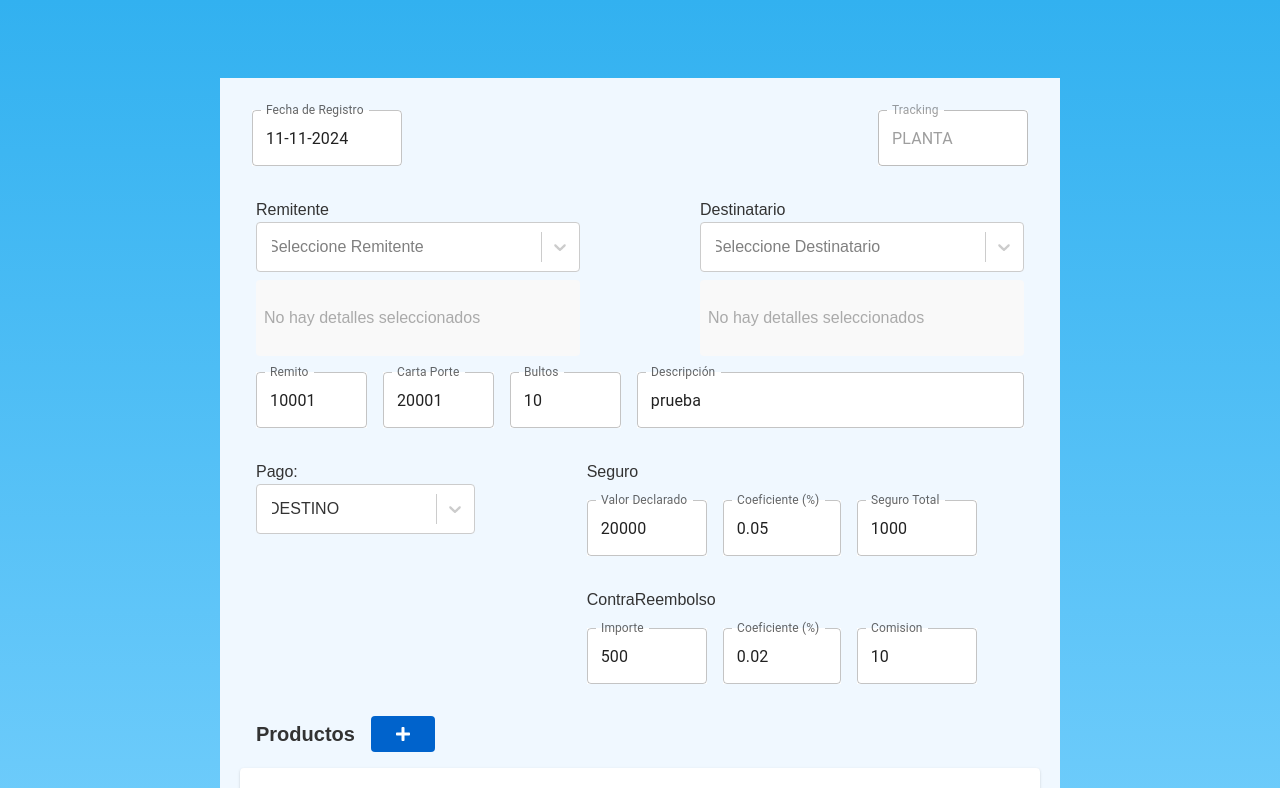
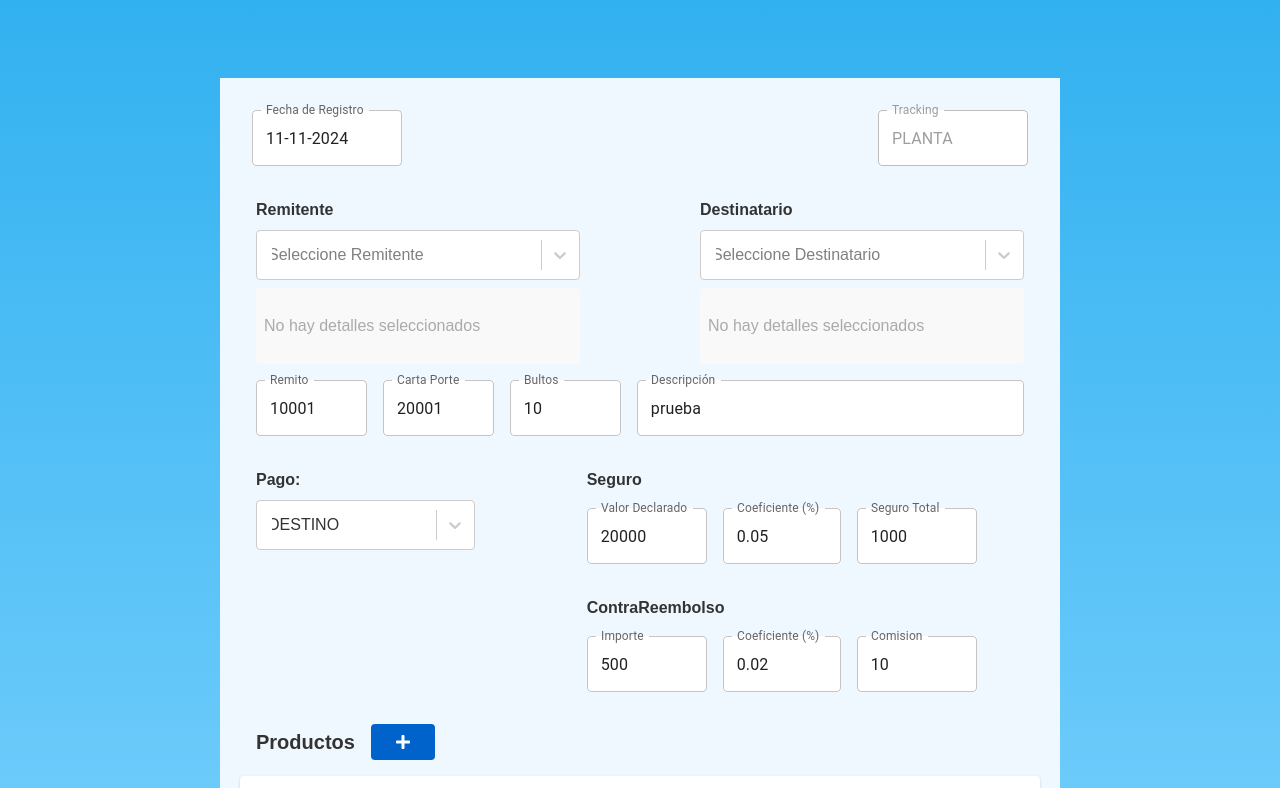
Before and after one commit to lucatass/SiroTransportesFrontEnd, a React (Vite) app: page / in a window 1280 px wide. Shown: the top 788 px of the page. Built offline with nearby package versions, Linux system fonts and the light colour scheme.

Commit message:
product dialog

```diff
--- a/src/remito-maqueta/RemitoFormMock.css
+++ b/src/remito-maqueta/RemitoFormMock.css
@@ -18,7 +18,6 @@
   min-height: 50px;
   padding: 1px;
 }
-<<<<<<< HEAD
 
 .form-label {
   font-weight: bold;
@@ -30,13 +29,3 @@
 input, select, textarea, .MuiInputBase-formControl{
   background-color: white!important;
 }
-
-=======
-
-.form-label {
-  font-weight: bold;
-  font-size: 16px;
-  margin-bottom: 8px;
-  display: block;
-}
->>>>>>> 61b27b75e2a7d2c6c324d6b1d1b2abda4f8e509a
```
